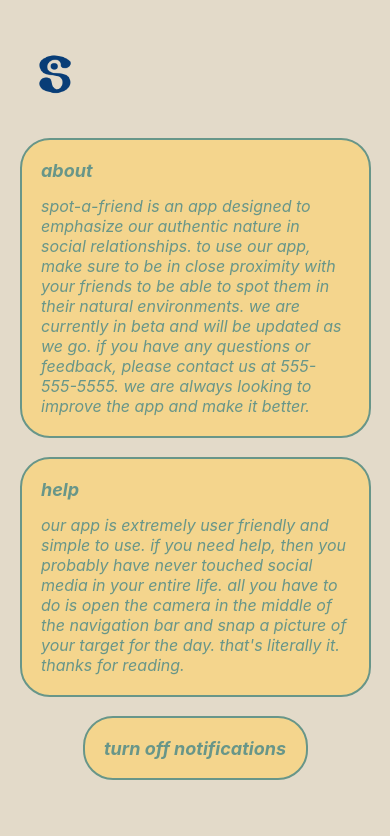
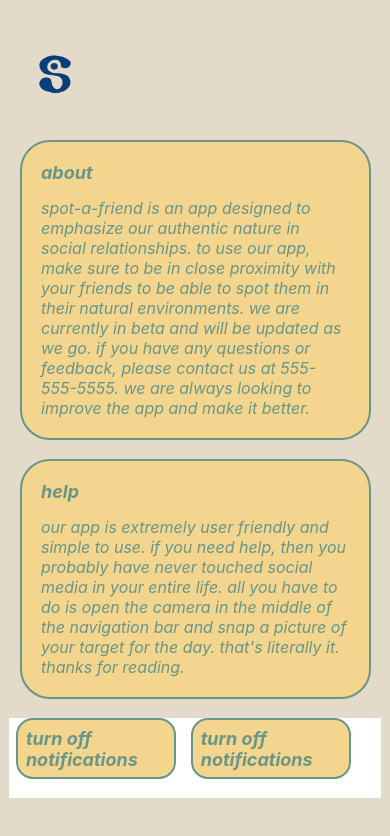
Before and after one commit to jeffzhou02/SpotAFriend, a React Native app in the folder frontend/: screen /Settings in a window 390 px wide. Shown: the top 836 px of the page. Built offline with nearby package versions, Linux system fonts and the light colour scheme; what expo-linking would draw is missing.

Commit message:
better settings page

```diff
--- a/frontend/screens/SettingsScreen.tsx
+++ b/frontend/screens/SettingsScreen.tsx
@@ -87,9 +87,7 @@ export default function HomeScreen({ navigation }: RootTabScreenProps<"Home">) {
           <View style={styles.openCard}>
             <View style={styles.modalContainer}>
               <View style={{ backgroundColor: "transparent" }}>
-                <Text style={styles.names2}>
-                  your notifications are now turned off
-                </Text>
+                <Text style={styles.names2}>notification settings updated</Text>
               </View>
               <Pressable
                 style={styles.buttonClose}
@@ -100,10 +98,17 @@ export default function HomeScreen({ navigation }: RootTabScreenProps<"Home">) {
             </View>
           </View>
         </Modal>
-        <View style={styles.box}>
-          <Pressable onPress={() => setModalVisible(true)}>
-            <Text style={styles.textStyle}>turn off notifications</Text>
-          </Pressable>
+        <View style={{ flexDirection: "row", justifyContents: "center" }}>
+          <View style={styles.box2}>
+            <Pressable onPress={() => setModalVisible(true)}>
+              <Text style={styles.textStyle}>turn off notifications</Text>
+            </Pressable>
+          </View>
+          <View style={styles.box2}>
+            <Pressable onPress={() => setModalVisible(true)}>
+              <Text style={styles.textStyle}>turn off notifications</Text>
+            </Pressable>
+          </View>
         </View>
       </View>
     </View>
@@ -133,8 +138,20 @@ const styles = StyleSheet.create({
     paddingVertical: "5%",
     marginHorizontal: "5%",
   },
+  box2: {
+    backgroundColor: "#F4D58D",
+    borderColor: "#689689",
+    borderWidth: 2,
+    borderRadius: 17,
+    marginBottom: "5%",
+    paddingHorizontal: "2%",
+    paddingVertical: "2%",
+    marginHorizontal: "2%",
+    width: "43%",
+    alignItems: "center",
+  },
   openCard: {
-    height: "15%",
+    height: "12%",
     width: "90%",
     marginTop: "10%",
     alignSelf: "center",
@@ -169,7 +186,7 @@ const styles = StyleSheet.create({
     fontStyle: "italic",
     textDecorationLine: "underline",
     color: "#fff",
-    marginTop: "10%",
+    marginTop: "4%",
   },
   modalContainer: {
     backgroundColor: "transparent",
```
